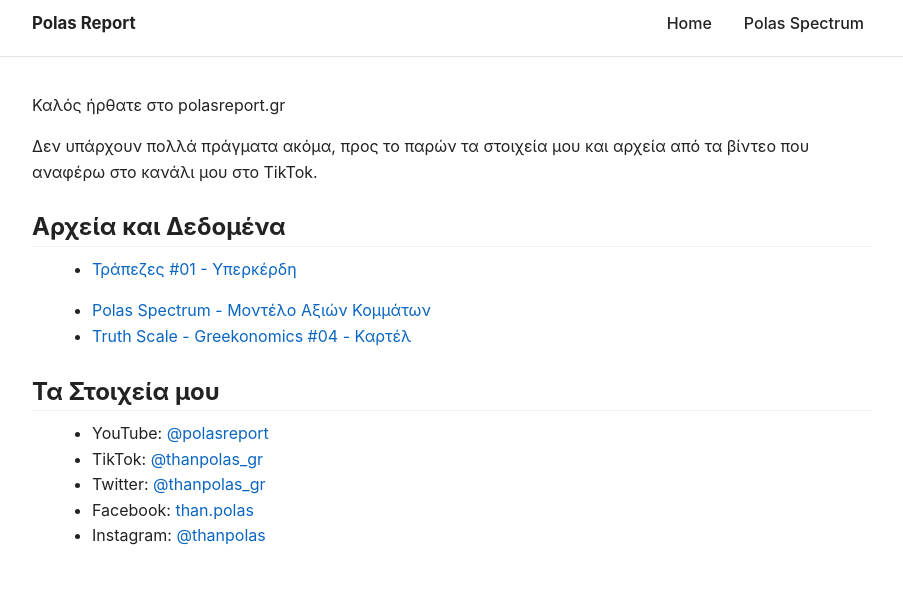
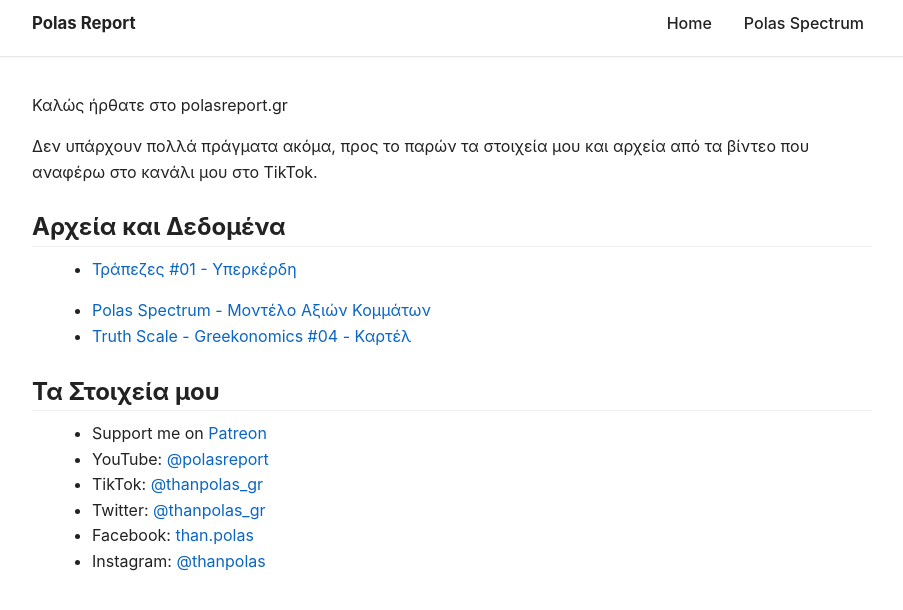
Before and after one commit to thanpolas/polasreport.gr, a Jekyll site: the page built from index.markdown, in a window 1280 px wide. Shown: the top 610 px of the page, without its empty margins (188-1091 px from the left). Built offline with Jekyll 4.4.1, drawn with Linux system fonts in a browser that asks for light colours.

Commit message:
Add patreon

```diff
--- a/index.markdown
+++ b/index.markdown
@@ -4,7 +4,7 @@ description: "Personal notes and reports"
 permalink: /
 ---
 
-Καλός ήρθατε στο polasreport.gr
+Καλώς ήρθατε στο polasreport.gr
 
 Δεν υπάρχουν πολλά πράγματα ακόμα, προς το παρών τα στοιχεία μου και αρχεία από τα βίντεο που αναφέρω στο κανάλι μου στο TikTok.
 
@@ -20,6 +20,7 @@ permalink: /
 
 ## Τα Στοιχεία μου
 
+* Support me on [Patreon](https://www.patreon.com/PolasReport)
 * YouTube: [@polasreport](https://www.youtube.com/@polas-report)
 * TikTok: [@thanpolas_gr](https://www.tiktok.com/@thanpolas)
 * Twitter: [@thanpolas_gr](https://twitter.com/thanpolas_gr)
```
